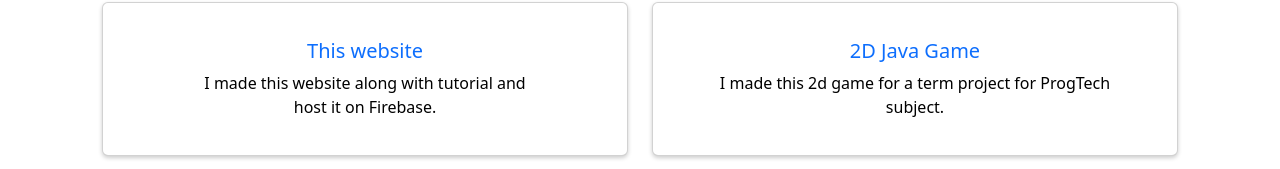
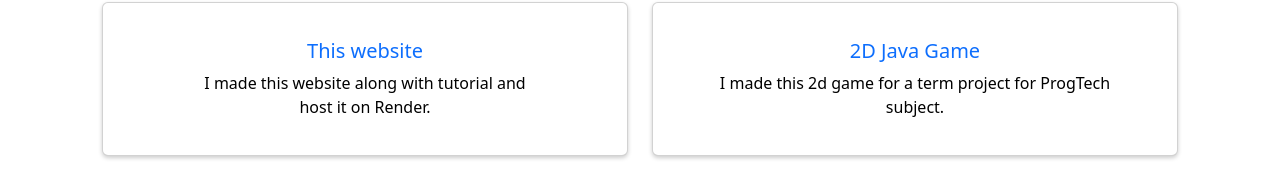
Before and after one commit to Sunioatm/MyWebsite, a React (Vite) app in the folder frontend/: page / in a window 1280 px wide. Shown: the part 455-624 px from the top of the page. Built offline with nearby package versions, Linux system fonts and the light colour scheme.

Commit message:
remove firebase
try to remove firebase to host both backend and frontend on render

```diff
--- a/frontend/src/components/Portfolio.jsx
+++ b/frontend/src/components/Portfolio.jsx
@@ -16,7 +16,7 @@ const skills = [
 const projects = [
   {
     title: 'This website',
-    description: `I made this website along with tutorial and <br>host it on Firebase.<br>`,
+    description: `I made this website along with tutorial and <br>host it on Render.<br>`,
     url: "",
     image: 'path_to_image_1',
   },
```
Also changed, not shown: 1 other file (tests, documents, lock files or other folders).
